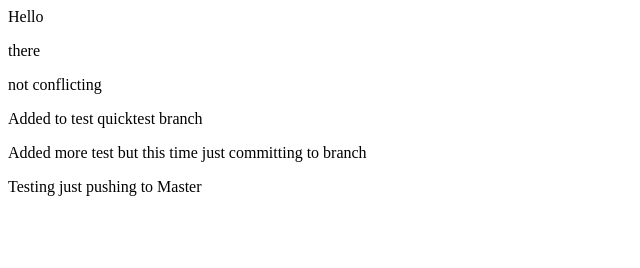
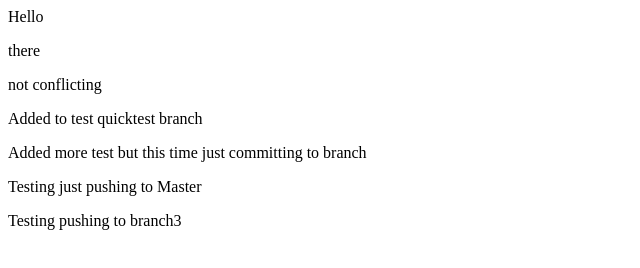
Before and after one commit to jfarrell2/demo-repo, a plain HTML site: page index.html in a window 1280 px wide. Shown: the whole page, without its empty margins (0-640 px from the left). Drawn offline with Linux system fonts and the light colour scheme.

Commit message:
Testing adding to branch3

```diff
--- a/index.html
+++ b/index.html
@@ -4,3 +4,4 @@
 <p>Added to test quicktest branch</p>
 <p>Added more test but this time just committing to branch</p>
 <p>Testing just pushing to Master</p>
+<p>Testing pushing to branch3</p>
```
